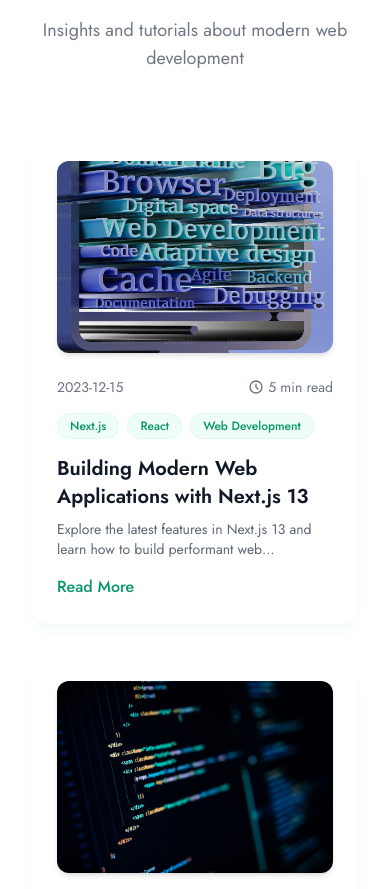
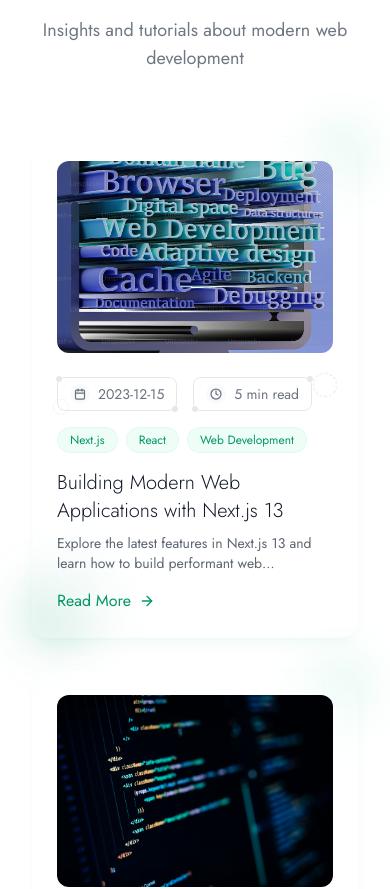
Before and after one commit to aminofabian/aminofabian, a Next.js app: page / in a window 390 px wide. Shown: the part 6520-7409 px from the top of the page. Built offline with nearby package versions, Linux system fonts and the light colour scheme.

Commit message:
restyle the contact button

```diff
--- a/components/HomePage/BlogList.tsx
+++ b/components/HomePage/BlogList.tsx
@@ -1,8 +1,10 @@
 'use client';
 
-import React from 'react';
+import React, { useState, useRef, useEffect } from 'react';
 import Image from 'next/image';
 import Link from 'next/link';
+import { motion, AnimatePresence } from 'framer-motion';
+import { ArrowRight, Clock, Calendar, ChevronLeft, ChevronRight } from 'lucide-react';
 
 interface BlogPost {
   title: string;
@@ -44,98 +46,244 @@ const blogPosts: BlogPost[] = [
   }
 ];
 
+const BlogCard: React.FC<{ post: BlogPost; index: number }> = ({ post, index }) => {
+  const [isHovered, setIsHovered] = useState(false);
+  const cardRef = useRef<HTMLDivElement>(null);
+  const [rotation, setRotation] = useState({ x: 0, y: 0 });
+
+  const handleMouseMove = (e: React.MouseEvent<HTMLDivElement>) => {
+    if (!cardRef.current) return;
+
+    const rect = cardRef.current.getBoundingClientRect();
+    const x = e.clientX - rect.left;
+    const y = e.clientY - rect.top;
+
+    const centerX = rect.width / 2;
+    const centerY = rect.height / 2;
+
+    const rotateX = (y - centerY) / 20;
+    const rotateY = (centerX - x) / 20;
+
+    setRotation({ x: rotateX, y: rotateY });
+  };
+
+  const handleMouseLeave = () => {
+    setRotation({ x: 0, y: 0 });
+    setIsHovered(false);
+  };
+
+  return (
+    <motion.div
+      ref={cardRef}
+      initial={{ opacity: 0, y: 50 }}
+      animate={{ opacity: 1, y: 0 }}
+      transition={{ duration: 0.5, delay: index * 0.1 }}
+      onMouseMove={handleMouseMove}
+      onMouseEnter={() => setIsHovered(true)}
+      onMouseLeave={handleMouseLeave}
+      style={{
+        transform: `perspective(1000px) rotateX(${rotation.x}deg) rotateY(${rotation.y}deg)`,
+        transition: 'transform 0.2s ease-out',
+      }}
+      className="relative group"
+    >
+      <Link href={post.link} className="block">
+        {/* Floating Elements */}
+        <motion.div
+          animate={{
+            scale: isHovered ? 1.1 : 1,
+            rotate: isHovered ? -5 : 0,
+          }}
+          className="absolute -top-2 -right-2 w-12 h-12 bg-emerald-400/20 rounded-full blur-xl"
+        />
+        <motion.div
+          animate={{
+            scale: isHovered ? 1.2 : 1,
+            rotate: isHovered ? 5 : 0,
+          }}
+          className="absolute -bottom-2 -left-2 w-16 h-16 bg-emerald-600/20 rounded-full blur-xl"
+        />
+
+        {/* Main Card */}
+        <div className="relative  backdrop-blur-xl rounded-2xl p-6 border border-emerald-50/20 shadow-lg shadow-emerald-500/5 overflow-hidden">
+          {/* Background Pattern */}
+          <div className="absolute inset-0 bg-grid-pattern opacity-5" />
+
+          {/* Image Container */}
+          <div className="relative h-48 mb-6 rounded-xl overflow-hidden">
+            <Image
+              src={post.imageUrl}
+              alt={post.title}
+              fill
+              className="object-cover transition-all duration-700 group-hover:scale-110"
+            />
+            <div className="absolute inset-0 group-hover:opacity-100 transition-opacity duration-500" />
+          </div>
+
+          {/* Content */}
+          <div className="relative">
+            {/* Meta Info with Creative Shapes */}
+            <div className="relative flex items-center gap-4 mb-4">
+              {/* Date Container */}
+              <div className="relative group">
+                <div className="absolute inset-0 rounded-lg transform group-hover:scale-105 transition-transform duration-300" />
+                <div className="relative flex items-center gap-2 px-3 py-1.5 rounded-lg border border-gray-200">
+                  <div className="absolute -top-0.5 -left-0.5 w-1.5 h-1.5 bg-gray-200 rounded-full" />
+                  <div className="absolute -bottom-0.5 -right-0.5 w-1.5 h-1.5 bg-gray-200 rounded-full" />
+                  <div className="relative p-1 bg-gray-50 rounded-full">
+                    <Calendar size={12} className="text-gray-500" strokeWidth={2.5} />
+                  </div>
+                  <span className="text-sm text-gray-500">
+                    {post.date}
+                  </span>
+                </div>
+              </div>
+
+              {/* Read Time Container */}
+              <div className="relative group">
+                <div className="absolute inset-0 rounded-lg transform group-hover:scale-105 transition-transform duration-300" />
+                <div className="relative flex items-center gap-2 px-3 py-1.5 rounded-lg border border-gray-200">
+                  <div className="absolute -top-0.5 -right-0.5 w-1.5 h-1.5 bg-gray-200 rounded-full" />
+                  <div className="absolute -bottom-0.5 -left-0.5 w-1.5 h-1.5 bg-gray-200 rounded-full" />
+                  <div className="relative p-1 bg-gray-50 rounded-full">
+                    <Clock size={12} className="text-gray-500" strokeWidth={2.5} />
+                  </div>
+                  <span className="text-sm text-gray-500">
+                    {post.readTime}
+                  </span>
+                </div>
+              </div>
+
+              {/* Decorative Elements */}
+              <motion.div
+                animate={{
+                  rotate: [0, 360],
+                }}
+                transition={{
+                  duration: 20,
+                  repeat: Infinity,
+                  ease: "linear"
+                }}
+                className="absolute -right-1 -top-1 w-6 h-6 border border-dashed border-gray-200 rounded-full"
+              />
+              <motion.div
+                animate={{
+                  rotate: [360, 0],
+                }}
+                transition={{
+                  duration: 15,
+                  repeat: Infinity,
+                  ease: "linear"
+                }}
+                className="absolute -left-1 -bottom-1 w-4 h-4 border border-dotted border-gray-200 rounded-full"
+              />
+            </div>
+
+            {/* Tags */}
+            <div className="flex flex-wrap gap-2 mb-4">
+              {post.tags.map((tag, i) => (
+                <motion.span
+                  key={tag}
+                  initial={{ opacity: 0, scale: 0.8 }}
+                  animate={{ opacity: 1, scale: 1 }}
+                  transition={{ delay: i * 0.1 }}
+                  className="px-3 py-1 text-xs font-xs text-emerald-600 bg-emerald-50/80 backdrop-blur-sm rounded-full border border-emerald-100/50 group-hover:bg-emerald-100/80 transition-all duration-300 hover:scale-105"
+                >
+                  {tag}
+                </motion.span>
+              ))}
+            </div>
+
+            {/* Title */}
+            <h3 className="text-xl font-light text-gray-900 mb-2 group-hover:text-emerald-600 transition-colors duration-300">
+              {post.title}
+            </h3>
+
+            {/* Description */}
+            <p className="text-gray-600/90 text-sm mb-4 line-clamp-2 group-hover:line-clamp-none transition-all duration-300">
+              {post.description}
+            </p>
+
+            {/* Read More Link */}
+            <motion.div
+              className="flex items-center text-emerald-600 font-xs"
+              animate={{ x: isHovered ? 5 : 0 }}
+            >
+              <span>Read More</span>
+              <ArrowRight
+                className="ml-2 w-4 h-4 transition-transform duration-300 group-hover:translate-x-1"
+              />
+            </motion.div>
+          </div>
+        </div>
+      </Link>
+    </motion.div>
+  );
+};
+
 const BlogList: React.FC = () => {
+  const [currentPage, setCurrentPage] = useState(0);
+  const postsPerPage = 3;
+  const totalPages = Math.ceil(blogPosts.length / postsPerPage);
+
+  const nextPage = () => setCurrentPage((prev) => (prev + 1) % totalPages);
+  const prevPage = () => setCurrentPage((prev) => (prev - 1 + totalPages) % totalPages);
+
   return (
     <div className="relative z-30 w-full max-w-7xl mx-auto px-4 py-16">
       {/* Header */}
-      <div className="text-center mb-16">
+      <motion.div
+        initial={{ opacity: 0, y: -20 }}
+        animate={{ opacity: 1, y: 0 }}
+        className="text-center mb-16"
+      >
         <h2 className="text-4xl font-bold bg-gradient-to-r from-emerald-600 to-emerald-400 bg-clip-text text-transparent mb-4">
           Latest Articles
         </h2>
         <p className="text-lg text-gray-600/80">
           Insights and tutorials about modern web development
         </p>
-      </div>
+      </motion.div>
 
       {/* Blog Grid */}
-      <div className="grid grid-cols-1 md:grid-cols-2 lg:grid-cols-3 gap-8">
-        {blogPosts.map((post) => (
-          <Link
-            href={post.link}
-            key={post.title}
-            className="group relative block"
+      <div className="relative">
+        <AnimatePresence mode="wait">
+          <motion.div
+            key={currentPage}
+            initial={{ opacity: 0, x: 100 }}
+            animate={{ opacity: 1, x: 0 }}
+            exit={{ opacity: 0, x: -100 }}
+            className="grid grid-cols-1 md:grid-cols-2 lg:grid-cols-3 gap-8"
           >
-            {/* Card Glow Effect */}
-            <div className="absolute -inset-2 bg-gradient-to-r from-emerald-500 to-emerald-400 rounded-2xl opacity-0 blur-xl group-hover:opacity-30 transition-all duration-500" />
+            {blogPosts
+              .slice(currentPage * postsPerPage, (currentPage + 1) * postsPerPage)
+              .map((post, index) => (
+                <BlogCard key={post.title} post={post} index={index} />
+              ))}
+          </motion.div>
+        </AnimatePresence>
 
-            {/* Card Border */}
-            <div className="absolute -inset-[1px] bg-gradient-to-r from-emerald-500 to-emerald-400 rounded-2xl opacity-0 group-hover:opacity-100 transition-all duration-300" />
-
-            {/* Card Content */}
-            <div className="relative bg-white/80 backdrop-blur-sm rounded-2xl p-6 h-full flex flex-col border border-gray-100/20 shadow-lg shadow-emerald-500/5 group-hover:shadow-emerald-500/10 transition-all duration-300">
-              {/* Image Container */}
-              <div className="relative h-48 mb-6 rounded-xl overflow-hidden shadow-md">
-                <Image
-                  src={post.imageUrl}
-                  alt={post.title}
-                  fill
-                  className="object-cover transition-all duration-500 group-hover:scale-110 group-hover:rotate-1"
-                />
-                {/* Image Overlay */}
-                <div className="absolute inset-0 bg-gradient-to-t from-black/50 to-transparent opacity-0 group-hover:opacity-100 transition-opacity duration-300" />
-              </div>
-
-              {/* Content */}
-              <div className="flex flex-col flex-grow">
-                {/* Meta Info */}
-                <div className="flex items-center justify-between mb-4 text-sm text-gray-500">
-                  <span>{post.date}</span>
-                  <span className="flex items-center">
-                    <svg className="w-4 h-4 mr-1" fill="none" stroke="currentColor" viewBox="0 0 24 24">
-                      <path strokeLinecap="round" strokeLinejoin="round" strokeWidth="2" d="M12 8v4l3 3m6-3a9 9 0 11-18 0 9 9 0 0118 0z" />
-                    </svg>
-                    {post.readTime}
-                  </span>
-                </div>
-
-                {/* Tags */}
-                <div className="flex flex-wrap gap-2 mb-4">
-                  {post.tags.map((tag) => (
-                    <span
-                      key={tag}
-                      className="px-3 py-1 text-xs font-medium text-emerald-600 bg-emerald-50/80 backdrop-blur-sm rounded-full border border-emerald-100/50 group-hover:bg-emerald-100/80 transition-colors duration-300"
-                    >
-                      {tag}
-                    </span>
-                  ))}
-                </div>
-
-                {/* Title */}
-                <h3 className="text-xl font-semibold text-gray-900 mb-2 group-hover:text-emerald-600 transition-colors duration-300">
-                  {post.title}
-                </h3>
-
-                {/* Description */}
-                <p className="text-gray-600/90 text-sm mb-4 line-clamp-2">
-                  {post.description}
-                </p>
-
-                {/* Read More Link */}
-                <div className="mt-auto flex items-center text-emerald-600 font-medium group/link">
-                  <span className="group-hover:mr-2 transition-all duration-300">Read More</span>
-                  <svg
-                    className="w-0 h-5 group-hover:w-5 transition-all duration-300 overflow-hidden"
-                    fill="none"
-                    stroke="currentColor"
-                    viewBox="0 0 24 24"
-                  >
-                    <path strokeLinecap="round" strokeLinejoin="round" strokeWidth="2" d="M9 5l7 7-7 7" />
-                  </svg>
-                </div>
-              </div>
-            </div>
-          </Link>
-        ))}
+        {/* Navigation Buttons */}
+        {totalPages > 1 && (
+          <div className="flex justify-center items-center mt-8 gap-4">
+            <motion.button
+              whileHover={{ scale: 1.1 }}
+              whileTap={{ scale: 0.9 }}
+              onClick={prevPage}
+              className="p-2 rounded-full bg-emerald-50 text-emerald-600 hover:bg-emerald-100 transition-colors"
+            >
+              <ChevronLeft size={24} />
+            </motion.button>
+            <motion.button
+              whileHover={{ scale: 1.1 }}
+              whileTap={{ scale: 0.9 }}
+              onClick={nextPage}
+              className="p-2 rounded-full bg-emerald-50 text-emerald-600 hover:bg-emerald-100 transition-colors"
+            >
+              <ChevronRight size={24} />
+            </motion.button>
+          </div>
+        )}
       </div>
     </div>
   );
--- a/components/HomePage/PortfolioLinks.tsx
+++ b/components/HomePage/PortfolioLinks.tsx
@@ -369,7 +369,7 @@ const PortfolioLinks = () => {
                   animate={{ opacity: 1, y: 0 }}
                   exit={{ opacity: 0, y: -20 }}
                   transition={{ duration: 0.3 }}
-                  className="bg-gray-50 p-6 rounded-xl"
+                  className="bg-emerald-50 p-6 rounded-xl"
                 >
                   <h3 className="text-lg font-semibold text-gray-900 mb-2">{site.name}</h3>
                   <p className="text-gray-600 mb-4">{site.description}</p>
@@ -377,7 +377,7 @@ const PortfolioLinks = () => {
                     {site.tech.map((tech) => (
                       <span
                         key={tech}
-                        className="px-3 py-1 bg-gray-100 text-gray-600 rounded-full text-sm"
+                        className="px-3 py-1 bg-grey-100 text-grey-600 rounded-full text-xs font-italic cursor-pointer hover:bg-grey-200 transition-colors duration-200"
                       >
                         {tech}
                       </span>
```
Also changed, not shown: components/HomePage/IdeContactForm.tsx (+43 -50 lines).
